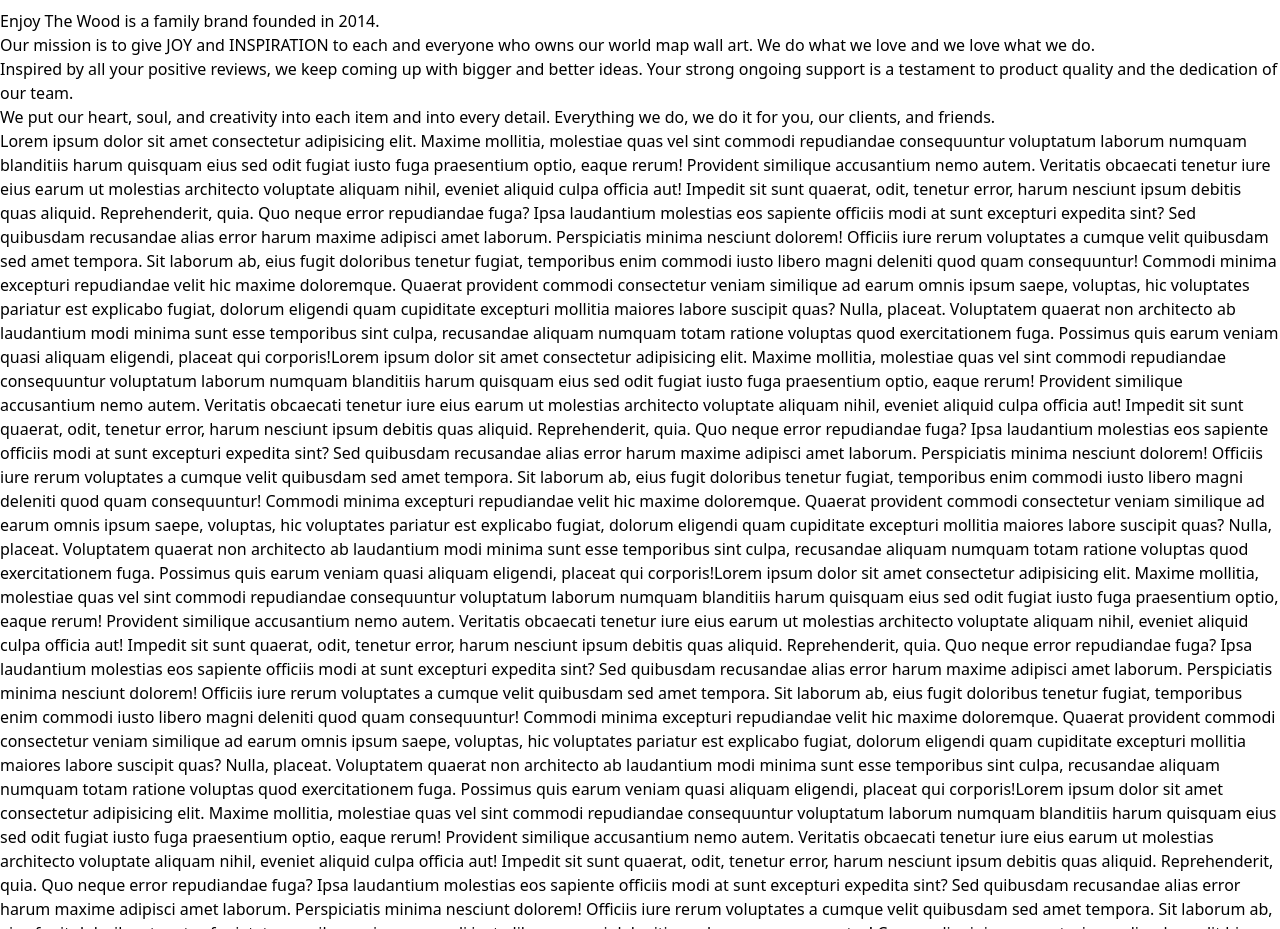
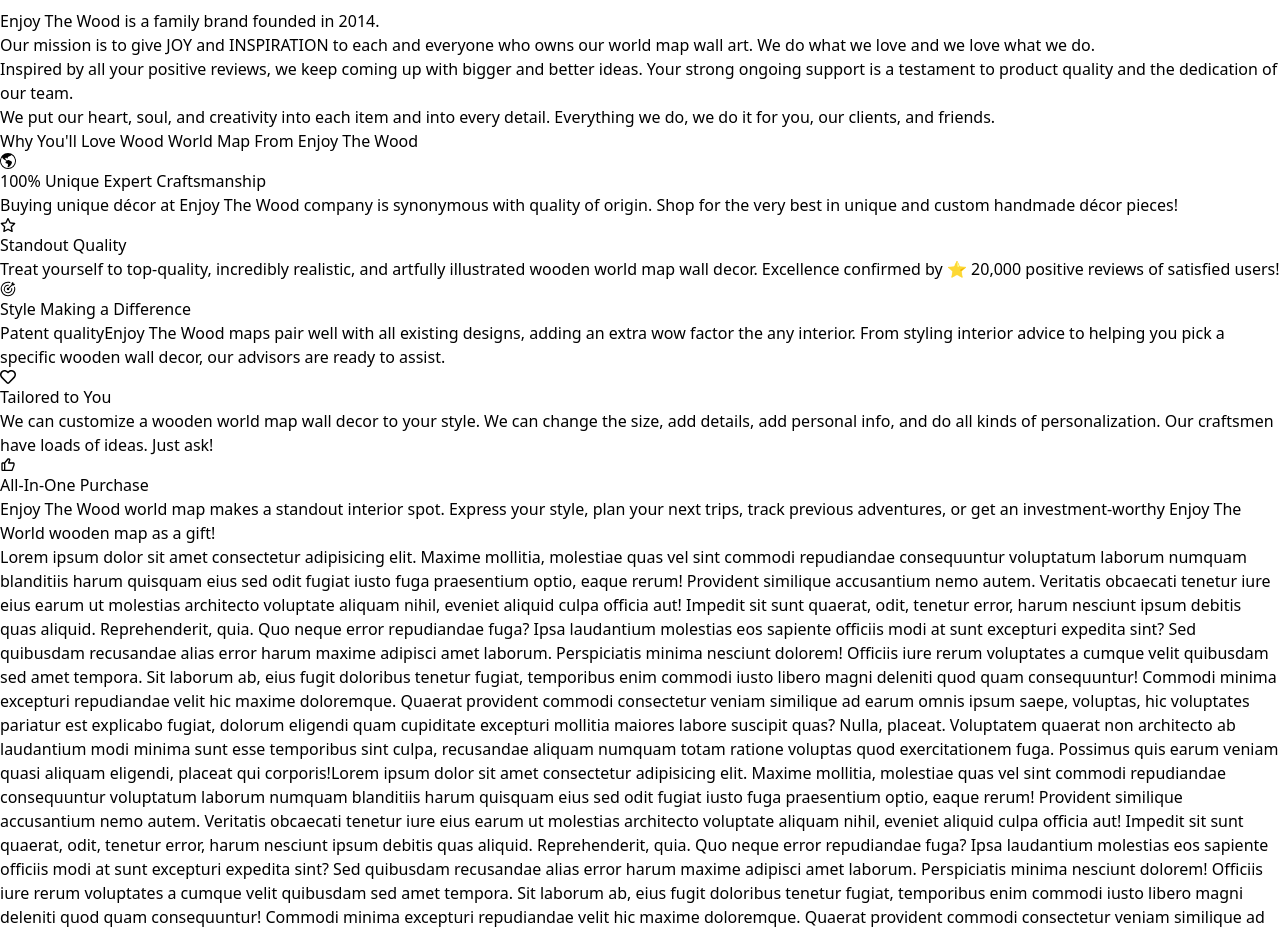
Before and after one commit to husseinhn7/wood-frontend, a React (Vite) app: page / in a window 1280 px wide. Shown: the part 4160-5089 px from the top of the page. Built offline with nearby package versions, Linux system fonts and the light colour scheme.

Commit message:
adding features

```diff
--- /dev/null
+++ b/src/components/features.jsx
@@ -0,0 +1,53 @@
+import React from 'react'
+import SubFeature from './subFeauter'
+import { BsGlobeAmericas } from "react-icons/bs";
+import { CiStar } from "react-icons/ci";
+import { GoGoal } from "react-icons/go";
+import { FaRegHeart } from "react-icons/fa";
+import { BiLike } from "react-icons/bi";
+import { FaRegStar } from "react-icons/fa6";
+
+
+
+
+const Features = () => {
+  return (<div className=' flex flex-col gap-6 items-center'>
+            <h1 className=' font-bold text-3xl'>
+            Why You'll Love Wood World Map From Enjoy The Wood</h1>
+    <div className=' flex justify-between  px-8'>
+        <SubFeature
+            icon={<BsGlobeAmericas className=' text-white text-4xl'/>}
+            title="100% Unique Expert Craftsmanship"
+            paragraph="Buying unique décor at Enjoy The Wood company is synonymous with quality of origin. Shop for the very best in unique and custom handmade décor pieces!"
+        />
+
+        <SubFeature
+        icon={<FaRegStar className=' text-white text-4xl'/>}
+        title="Standout Quality"
+        paragraph="Treat yourself to top-quality, incredibly realistic, and artfully illustrated wooden world map wall decor. Excellence confirmed by ⭐ 20,000 positive reviews of satisfied users!"
+    />
+
+    <SubFeature
+    icon={<GoGoal className=' text-white text-4xl'/>}
+    title="Style Making a Difference"
+    paragraph="Patent qualityEnjoy The Wood maps pair well with all existing designs, adding an extra wow factor the any interior. From styling interior advice to helping you pick a specific wooden wall decor, our advisors are ready to assist."
+/>
+
+<SubFeature
+icon={<FaRegHeart className=' text-white text-4xl'/>}
+title="Tailored to You"
+paragraph="We can customize a wooden world map wall decor to your style. We can change the size, add details,  add personal info, and do all kinds of personalization. Our craftsmen have loads of ideas. Just ask!"
+/>
+
+<SubFeature
+icon={<BiLike className=' text-white text-4xl'/>}
+title="All-In-One Purchase"
+paragraph="Enjoy The Wood world map makes a standout interior spot. Express your style, plan your next trips, track previous adventures, or get an investment-worthy Enjoy The World wooden map as a gift!"
+/>
+
+    </div>
+    </div>
+  )
+}
+
+export default Features
--- /dev/null
+++ b/src/components/subFeauter.jsx
@@ -0,0 +1,15 @@
+import React from 'react'
+
+const SubFeature = ({title, paragraph, icon }) => {
+  return (
+    <div className=' flex flex-col items-center gap-3  w-1/6'>
+        <span className=" w-24 h-24 rounded-full  bg-slate-900 flex items-center justify-center"  >
+        {icon}
+        </span>
+        <h1 className=' font-bold  text-center'>{title}</h1>
+        <p className='text-center'>{paragraph}</p>
+    </div>
+  )
+}
+
+export default SubFeature
--- a/src/pages/home.jsx
+++ b/src/pages/home.jsx
@@ -5,6 +5,11 @@
 import Card from '../components/card'
 import BestSellers from '../components/bestSellers'
 import WhoWeAreSection from '../components/whoWeAreSection'
+import Features from '../components/features'
+
+
+
+
 const Home = () => {
   return (
     <>
@@ -13,6 +18,7 @@
         <CategorySection />
         <BestSellers />
         <WhoWeAreSection />
+        <Features />
     </>
   )
 }
```
